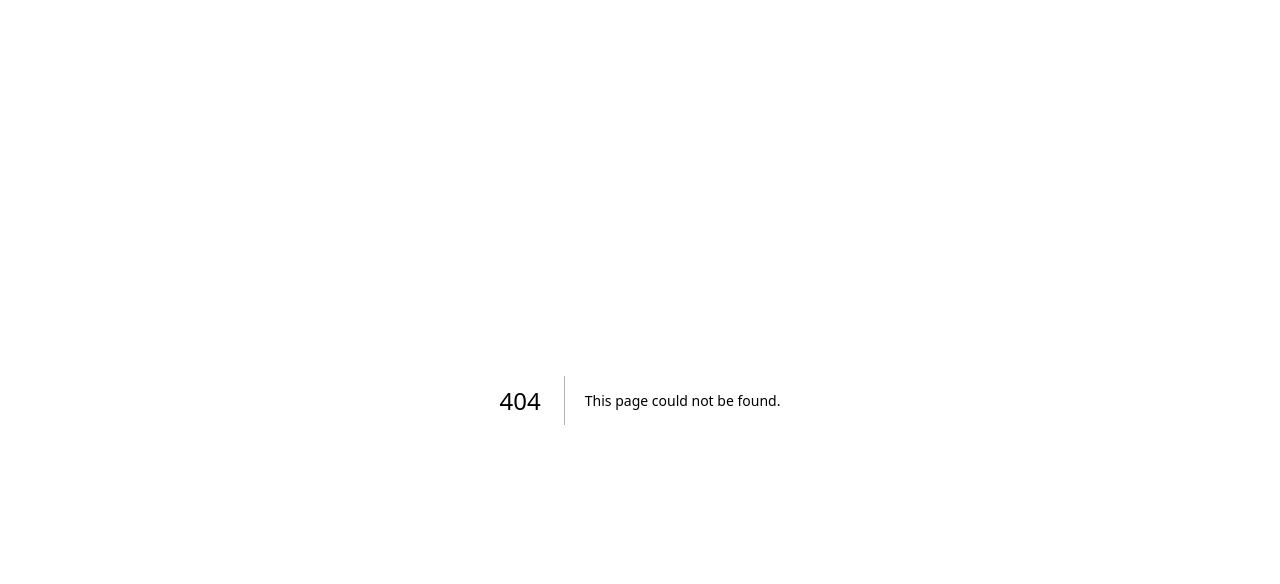
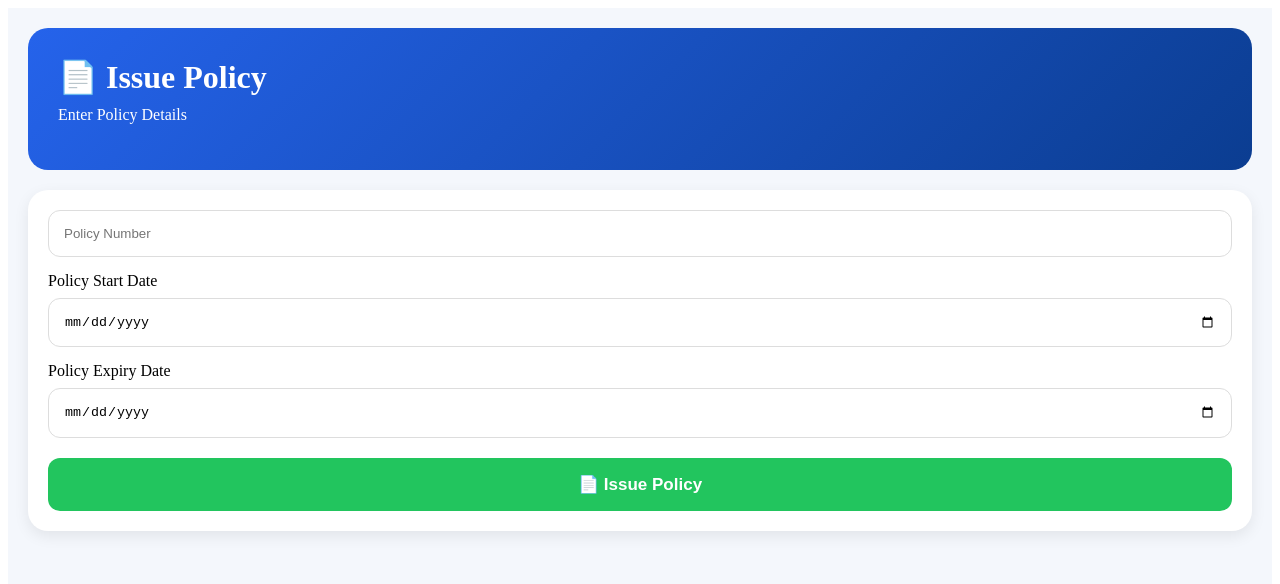
Before and after one commit to Arunsonly/property-insurance-portal, a Next.js app: page /admin/issue-policy in a window 1280 px wide. Before the commit this address had no page. Shown: the top 584 px of the page. Built offline with nearby package versions, Linux system fonts and the light colour scheme.

Commit message:
Create issue-policy.js

```diff
--- /dev/null
+++ b/pages/admin/issue-policy.js
@@ -0,0 +1,215 @@
+import { useRouter } from "next/router";
+import { useState } from "react";
+import { database } from "../../lib/firebase";
+import { ref, update } from "firebase/database";
+
+export default function IssuePolicy() {
+  const router = useRouter();
+  const { id } = router.query;
+
+  const [policyNo, setPolicyNo] =
+    useState("");
+
+  const [startDate, setStartDate] =
+    useState("");
+
+  const [expiryDate, setExpiryDate] =
+    useState("");
+
+  const handleIssuePolicy =
+    async () => {
+      if (
+        !policyNo ||
+        !startDate ||
+        !expiryDate
+      ) {
+        alert(
+          "Fill all fields"
+        );
+        return;
+      }
+
+      try {
+        await update(
+          ref(
+            database,
+            `requests/${id}`
+          ),
+          {
+            policyNo,
+            policyStartDate:
+              startDate,
+            policyExpiryDate:
+              expiryDate,
+            policyIssuedDate:
+              new Date().toISOString(),
+            status:
+              "Policy Issued",
+          }
+        );
+
+        alert(
+          "Policy Issued Successfully"
+        );
+
+        router.push(
+          "/admin/policy-register"
+        );
+      } catch (error) {
+        console.error(
+          error
+        );
+
+        alert(
+          "Error issuing policy"
+        );
+      }
+    };
+
+  return (
+    <div
+      style={{
+        minHeight: "100vh",
+        background: "#f4f7fc",
+        padding: "20px",
+      }}
+    >
+      <div
+        style={{
+          background:
+            "linear-gradient(135deg,#2563eb,#0b3d91)",
+          color: "#fff",
+          padding: "30px",
+          borderRadius: "20px",
+          marginBottom: "20px",
+        }}
+      >
+        <h1
+          style={{
+            margin: 0,
+          }}
+        >
+          📄 Issue Policy
+        </h1>
+
+        <p
+          style={{
+            marginTop: "10px",
+          }}
+        >
+          Enter Policy Details
+        </p>
+      </div>
+
+      <div
+        style={{
+          background: "#fff",
+          padding: "20px",
+          borderRadius: "20px",
+          boxShadow:
+            "0 5px 15px rgba(0,0,0,0.08)",
+        }}
+      >
+        <input
+          type="text"
+          placeholder="Policy Number"
+          value={policyNo}
+          onChange={(e) =>
+            setPolicyNo(
+              e.target.value
+            )
+          }
+          style={{
+            width: "100%",
+            padding: "15px",
+            border:
+              "1px solid #ddd",
+            borderRadius:
+              "12px",
+            marginBottom:
+              "15px",
+            boxSizing:
+              "border-box",
+          }}
+        />
+
+        <label>
+          Policy Start Date
+        </label>
+
+        <input
+          type="date"
+          value={startDate}
+          onChange={(e) =>
+            setStartDate(
+              e.target.value
+            )
+          }
+          style={{
+            width: "100%",
+            padding: "15px",
+            border:
+              "1px solid #ddd",
+            borderRadius:
+              "12px",
+            marginTop: "8px",
+            marginBottom:
+              "15px",
+            boxSizing:
+              "border-box",
+          }}
+        />
+
+        <label>
+          Policy Expiry Date
+        </label>
+
+        <input
+          type="date"
+          value={expiryDate}
+          onChange={(e) =>
+            setExpiryDate(
+              e.target.value
+            )
+          }
+style={{
+            width: "100%",
+            padding: "15px",
+            border:
+              "1px solid #ddd",
+            borderRadius:
+              "12px",
+            marginTop: "8px",
+            marginBottom:
+              "20px",
+            boxSizing:
+              "border-box",
+          }}
+        />
+
+        <button
+          onClick={
+            handleIssuePolicy
+          }
+          style={{
+            width: "100%",
+            background:
+              "#22c55e",
+            color: "#fff",
+            border: "none",
+            padding: "16px",
+            borderRadius:
+              "12px",
+            fontSize: "17px",
+            fontWeight:
+              "bold",
+            cursor:
+              "pointer",
+          }}
+        >
+          📄 Issue Policy
+        </button>
+      </div>
+    </div>
+  );
+}
```
